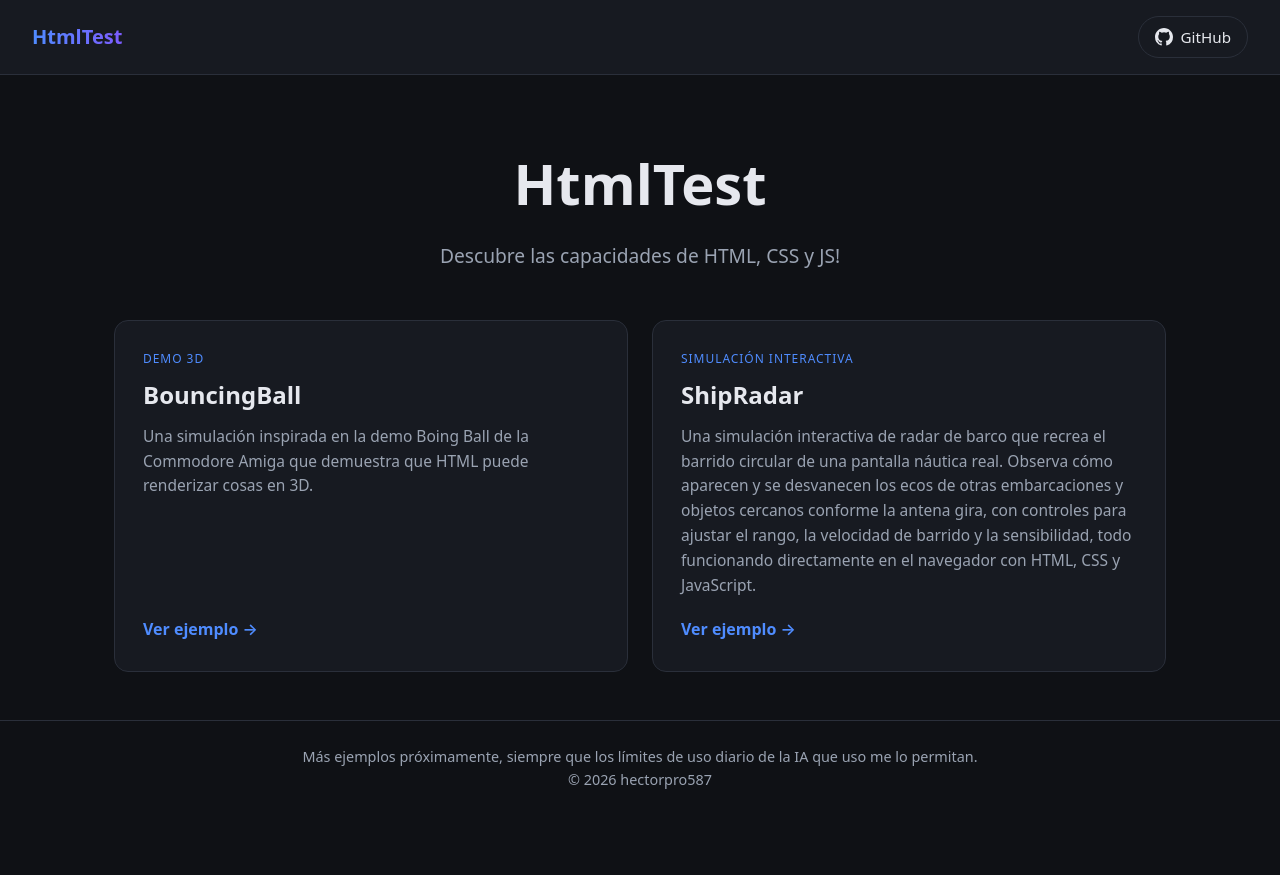
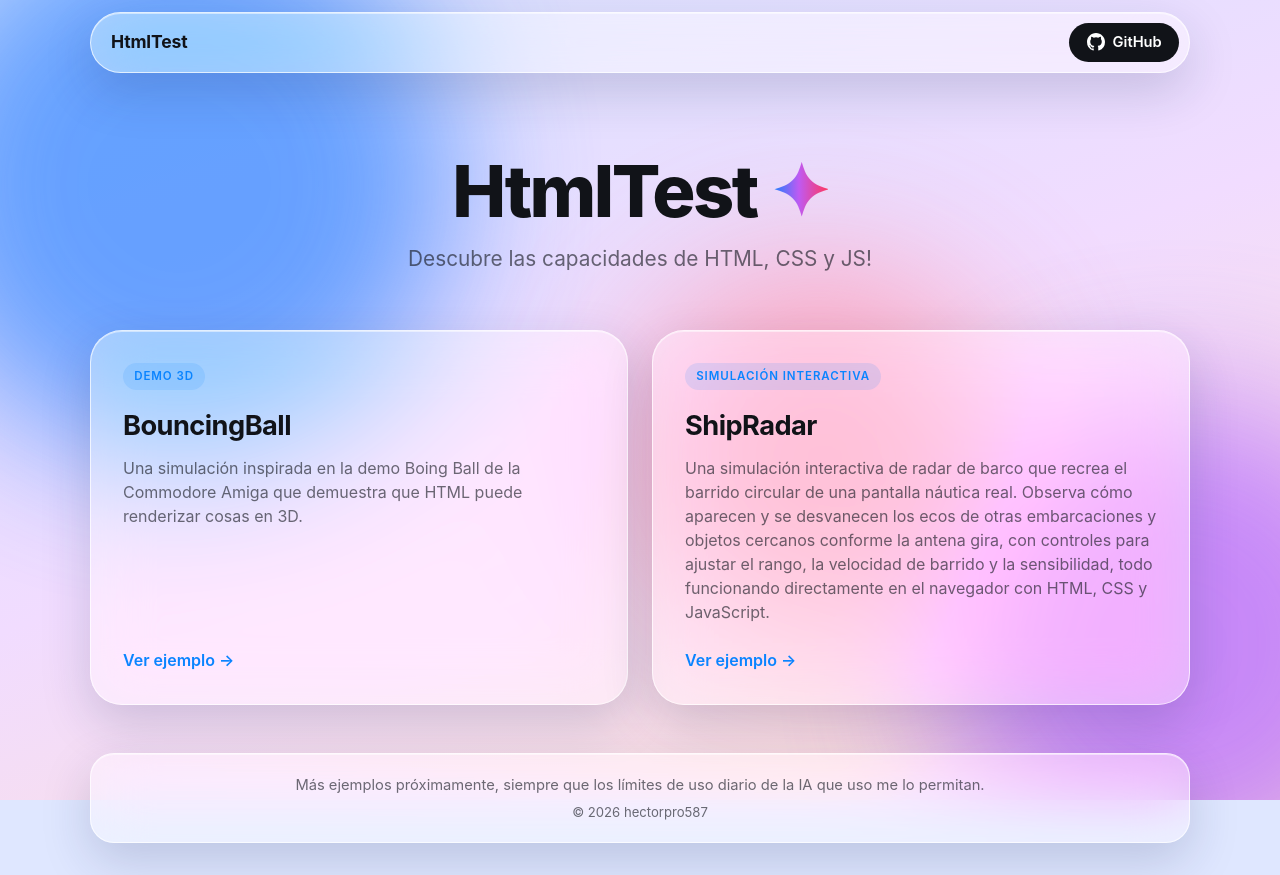
Before and after one commit to hectorpro587/html-test-github.io, a plain HTML site: page index.html in a window 1280 px wide. Before the commit the page ends 815 px from the top, so only its background shows below. Drawn offline with Linux system fonts and the light colour scheme.

Commit message:
Rediseño de la pagina principal del proyecto

```diff
--- a/index.html
+++ b/index.html
@@ -7,175 +7,277 @@
   <meta name="description" content="Descubre las capacidades de HTML, CSS y JS!">
   <style>
     :root {
-      --bg: #0f1115;
-      --surface: #171a21;
-      --surface-hover: #1e222b;
-      --border: #2a2f3a;
-      --text: #e6e8ee;
-      --muted: #9aa3b2;
-      --accent: #4f8cff;
-      --accent-2: #7c5cff;
-      --radius: 14px;
+      --text: #111318;
+      --muted: rgba(20, 22, 30, 0.62);
+      --glass: rgba(255, 255, 255, 0.42);
+      --glass-strong: rgba(255, 255, 255, 0.6);
+      --glass-border: rgba(255, 255, 255, 0.7);
+      --shadow: 0 18px 50px rgba(30, 40, 90, 0.18);
+      --accent: #0a84ff;
+      --radius-xl: 32px;
+      --radius-lg: 24px;
+      --radius-pill: 999px;
+      color-scheme: light;
+    }
+
+    @media (prefers-color-scheme: dark) {
+      :root {
+        --text: #f5f6fa;
+        --muted: rgba(235, 238, 250, 0.66);
+        --glass: rgba(40, 42, 56, 0.45);
+        --glass-strong: rgba(60, 62, 80, 0.6);
+        --glass-border: rgba(255, 255, 255, 0.14);
+        --shadow: 0 18px 50px rgba(0, 0, 0, 0.45);
+        --accent: #0a84ff;
+        color-scheme: dark;
+      }
     }
 
     * { box-sizing: border-box; margin: 0; padding: 0; }
 
+    html { scroll-behavior: smooth; }
+
     body {
-      font-family: system-ui, -apple-system, "Segoe UI", Roboto, sans-serif;
-      background: var(--bg);
+      font-family: -apple-system, BlinkMacSystemFont, "SF Pro Display", "Segoe UI", Roboto, sans-serif;
       color: var(--text);
-      line-height: 1.6;
       min-height: 100vh;
-      display: flex;
-      flex-direction: column;
+      line-height: 1.5;
+      overflow-x: hidden;
+      background: #dfe7ff;
+      position: relative;
     }
 
-    /* ---------- Header ---------- */
+    @media (prefers-color-scheme: dark) {
+      body { background: #0b0d18; }
+    }
+
+    /* ---------- Fondo animado con orbes de color ---------- */
+    .bg {
+      position: fixed;
+      inset: 0;
+      z-index: -1;
+      overflow: hidden;
+      background: linear-gradient(160deg, #d7e3ff 0%, #f1dcff 50%, #ffe1d6 100%);
+    }
+
+    @media (prefers-color-scheme: dark) {
+      .bg { background: linear-gradient(160deg, #13162a 0%, #1d1131 50%, #2a1424 100%); }
+    }
+
+    .orb {
+      position: absolute;
+      border-radius: 50%;
+      filter: blur(70px);
+      opacity: 0.75;
+      animation: drift 18s ease-in-out infinite alternate;
+    }
+    .orb-1 { width: 42vw; height: 42vw; background: #3d8bff; top: -10%; left: -8%; }
+    .orb-2 { width: 36vw; height: 36vw; background: #b56bff; bottom: -12%; right: -6%; animation-delay: -6s; }
+    .orb-3 { width: 26vw; height: 26vw; background: #ff8fa3; top: 40%; left: 45%; animation-delay: -12s; }
+
+    @keyframes drift {
+      from { transform: translate(0, 0) scale(1); }
+      to   { transform: translate(6vw, -4vh) scale(1.1); }
+    }
+
+    /* ---------- Vidrio base reutilizable ---------- */
+    .glass {
+      background: var(--glass);
+      -webkit-backdrop-filter: blur(28px) saturate(180%);
+      backdrop-filter: blur(28px) saturate(180%);
+      border: 1px solid var(--glass-border);
+      box-shadow: var(--shadow), inset 0 1px 0 rgba(255, 255, 255, 0.5);
+    }
+
+    /* ---------- Barra superior flotante ---------- */
     header {
+      position: sticky;
+      top: 12px;
+      z-index: 10;
+      margin: 12px auto 0;
+      width: min(calc(100% - 24px), 1100px);
       display: flex;
       justify-content: space-between;
       align-items: center;
-      flex-wrap: wrap;
       gap: 1rem;
-      padding: 1rem 2rem;
-      border-bottom: 1px solid var(--border);
-      background: var(--surface);
-      position: sticky;
-      top: 0;
-      z-index: 10;
+      padding: 0.6rem 0.6rem 0.6rem 1.25rem;
+      border-radius: var(--radius-pill);
     }
 
     .brand {
-      font-size: 1.25rem;
       font-weight: 700;
-      background: linear-gradient(90deg, var(--accent), var(--accent-2));
-      -webkit-background-clip: text;
-      background-clip: text;
-      color: transparent;
+      font-size: 1.1rem;
+      letter-spacing: -0.01em;
     }
 
     .btn-github {
       display: inline-flex;
       align-items: center;
       gap: 0.5rem;
-      padding: 0.5rem 1rem;
-      border: 1px solid var(--border);
-      border-radius: 999px;
-      color: var(--text);
+      padding: 0.55rem 1.1rem;
+      border-radius: var(--radius-pill);
+      background: var(--text);
+      color: var(--bg, #fff);
       text-decoration: none;
-      font-size: 0.95rem;
-      transition: background 0.2s, border-color 0.2s;
+      font-size: 0.92rem;
+      font-weight: 600;
+      transition: transform 0.2s ease, opacity 0.2s ease;
     }
-
-    .btn-github:hover {
-      background: var(--surface-hover);
-      border-color: var(--accent);
+    @media (prefers-color-scheme: dark) {
+      .btn-github { color: #111318; }
     }
-
+    .btn-github:hover { transform: scale(1.04); }
+    .btn-github:active { transform: scale(0.97); }
     .btn-github svg { width: 18px; height: 18px; fill: currentColor; }
 
     /* ---------- Hero ---------- */
     .hero {
+      width: min(calc(100% - 32px), 1100px);
+      margin: 0 auto;
       text-align: center;
-      padding: 4rem 1.5rem 2rem;
+      padding: 5rem 1rem 2.5rem;
     }
 
     .hero h1 {
-      font-size: clamp(2.2rem, 5vw, 3.5rem);
+      font-size: clamp(2.6rem, 7vw, 4.5rem);
       font-weight: 800;
-      margin-bottom: 0.75rem;
+      letter-spacing: -0.035em;
+      line-height: 1.05;
+      margin-bottom: 0.9rem;
+    }
+
+    .hero h1 span {
+      background: linear-gradient(90deg, #0a84ff, #bf5af2, #ff375f);
+      -webkit-background-clip: text;
+      background-clip: text;
+      color: transparent;
     }
 
     .hero p {
       color: var(--muted);
-      font-size: clamp(1rem, 2vw, 1.2rem);
+      font-size: clamp(1.05rem, 2.2vw, 1.3rem);
     }
 
-    /* ---------- Examples ---------- */
+    /* ---------- Tarjetas ---------- */
     main {
-      flex: 1;
-      width: 100%;
-      max-width: 1100px;
+      width: min(calc(100% - 32px), 1100px);
       margin: 0 auto;
-      padding: 1rem 1.5rem 3rem;
+      padding: 1rem 0 3rem;
     }
 
     .grid {
       display: grid;
-      grid-template-columns: repeat(auto-fit, minmax(280px, 1fr));
+      grid-template-columns: repeat(auto-fit, minmax(300px, 1fr));
       gap: 1.5rem;
     }
 
     .card {
+      --mx: 50%;
+      --my: 0%;
+      position: relative;
       display: flex;
       flex-direction: column;
-      background: var(--surface);
-      border: 1px solid var(--border);
-      border-radius: var(--radius);
-      padding: 1.75rem;
+      padding: 2rem;
+      border-radius: var(--radius-xl);
       text-decoration: none;
       color: inherit;
-      transition: transform 0.25s, border-color 0.25s, box-shadow 0.25s;
+      overflow: hidden;
+      transform-style: preserve-3d;
+      transition: transform 0.35s cubic-bezier(.2,.8,.2,1), box-shadow 0.35s ease;
       opacity: 0;
-      animation: fadeUp 0.6s ease forwards;
+      animation: rise 0.7s cubic-bezier(.2,.8,.2,1) forwards;
     }
 
     .card:nth-child(2) { animation-delay: 0.15s; }
 
-    .card:hover {
-      transform: translateY(-4px);
-      border-color: var(--accent);
-      box-shadow: 0 10px 30px rgba(79, 140, 255, 0.15);
+    /* Brillo especular que sigue al cursor */
+    .card::before {
+      content: "";
+      position: absolute;
+      inset: 0;
+      border-radius: inherit;
+      background: radial-gradient(circle at var(--mx) var(--my), rgba(255,255,255,0.45), transparent 55%);
+      opacity: 0;
+      transition: opacity 0.3s ease;
+      pointer-events: none;
     }
 
+    .card:hover::before { opacity: 1; }
+    .card:hover { box-shadow: 0 26px 60px rgba(10, 60, 180, 0.22), inset 0 1px 0 rgba(255,255,255,0.6); }
+
     .card-tag {
-      font-size: 0.75rem;
+      align-self: flex-start;
+      font-size: 0.72rem;
+      font-weight: 600;
       text-transform: uppercase;
       letter-spacing: 0.08em;
       color: var(--accent);
-      margin-bottom: 0.5rem;
+      background: rgba(10, 132, 255, 0.12);
+      padding: 0.3rem 0.7rem;
+      border-radius: var(--radius-pill);
+      margin-bottom: 1rem;
     }
 
     .card h2 {
-      font-size: 1.5rem;
+      font-size: 1.7rem;
+      letter-spacing: -0.02em;
       margin-bottom: 0.6rem;
     }
 
     .card p {
       color: var(--muted);
-      font-size: 0.97rem;
+      font-size: 1rem;
       flex: 1;
     }
 
     .card-link {
-      margin-top: 1.25rem;
+      margin-top: 1.5rem;
       font-weight: 600;
       color: var(--accent);
     }
 
-    /* ---------- Footer ---------- */
-    footer {
-      text-align: center;
-      padding: 1.5rem;
-      border-top: 1px solid var(--border);
-      color: var(--muted);
-      font-size: 0.9rem;
+    @keyframes rise {
+      from { opacity: 0; transform: translateY(24px) scale(0.98); }
+      to   { opacity: 1; transform: translateY(0) scale(1); }
     }
 
-    @keyframes fadeUp {
-      from { opacity: 0; transform: translateY(20px); }
-      to   { opacity: 1; transform: translateY(0); }
+    /* ---------- Pie de página ---------- */
+    footer {
+      width: min(calc(100% - 32px), 1100px);
+      margin: 0 auto 2rem;
+      padding: 1.25rem 1.5rem;
+      border-radius: var(--radius-lg);
+      text-align: center;
+      color: var(--muted);
+      font-size: 0.92rem;
+    }
+
+    footer p + p { margin-top: 0.4rem; font-size: 0.82rem; }
+
+    /* ---------- Accesibilidad ---------- */
+    @media (prefers-reduced-motion: reduce) {
+      *, *::before, *::after {
+        animation: none !important;
+        transition: none !important;
+      }
+      .card { opacity: 1; }
     }
 
     @media (max-width: 600px) {
-      header { padding: 1rem; justify-content: center; text-align: center; }
-      .hero { padding: 3rem 1rem 1.5rem; }
+      header { padding-left: 1rem; }
+      .hero { padding-top: 3.5rem; }
     }
   </style>
 </head>
 <body>
 
-  <header>
+  <div class="bg" aria-hidden="true">
+    <div class="orb orb-1"></div>
+    <div class="orb orb-2"></div>
+    <div class="orb orb-3"></div>
+  </div>
+
+  <header class="glass">
     <div class="brand">HtmlTest</div>
     <a class="btn-github" href="https://github.com/hectorpro587" target="_blank" rel="noopener noreferrer">
       <svg viewBox="0 0 16 16" aria-hidden="true">
@@ -193,21 +295,21 @@
   </header>
 
   <section class="hero">
-    <h1>HtmlTest</h1>
+    <h1>HtmlTest <span>✦</span></h1>
     <p>Descubre las capacidades de HTML, CSS y JS!</p>
   </section>
 
   <main>
     <div class="grid">
 
-      <a class="card" href="BouncingBall.html">
+      <a class="card glass" href="BouncingBall.html">
         <span class="card-tag">Demo 3D</span>
         <h2>BouncingBall</h2>
         <p>Una simulación inspirada en la demo Boing Ball de la Commodore Amiga que demuestra que HTML puede renderizar cosas en 3D.</p>
         <span class="card-link">Ver ejemplo →</span>
       </a>
 
-      <a class="card" href="ShipRadar.html">
+      <a class="card glass" href="ShipRadar.html">
         <span class="card-tag">Simulación interactiva</span>
         <h2>ShipRadar</h2>
         <p>Una simulación interactiva de radar de barco que recrea el barrido circular de una pantalla náutica real. Observa cómo aparecen y se desvanecen los ecos de otras embarcaciones y objetos cercanos conforme la antena gira, con controles para ajustar el rango, la velocidad de barrido y la sensibilidad, todo funcionando directamente en el navegador con HTML, CSS y JavaScript.</p>
@@ -217,14 +319,31 @@
     </div>
   </main>
 
-  <footer>
+  <footer class="glass">
     <p>Más ejemplos próximamente, siempre que los límites de uso diario de la IA que uso me lo permitan.</p>
     <p>&copy; <span id="year"></span> hectorpro587</p>
   </footer>
 
   <script>
-    // Muestra el año actual en el pie de página
+    // Año actual en el pie de página
     document.getElementById("year").textContent = new Date().getFullYear();
+
+    // Brillo de cristal que sigue al cursor (o al dedo)
+    document.querySelectorAll(".card").forEach(card => {
+      card.addEventListener("pointermove", e => {
+        const r = card.getBoundingClientRect();
+        const x = ((e.clientX - r.left) / r.width) * 100;
+        const y = ((e.clientY - r.top) / r.height) * 100;
+        card.style.setProperty("--mx", x + "%");
+        card.style.setProperty("--my", y + "%");
+        const rx = (50 - y) / 25;
+        const ry = (x - 50) / 25;
+        card.style.transform = `perspective(900px) rotateX(${rx}deg) rotateY(${ry}deg) translateY(-4px)`;
+      });
+      card.addEventListener("pointerleave", () => {
+        card.style.transform = "";
+      });
+    });
   </script>
 
 </body>
```
